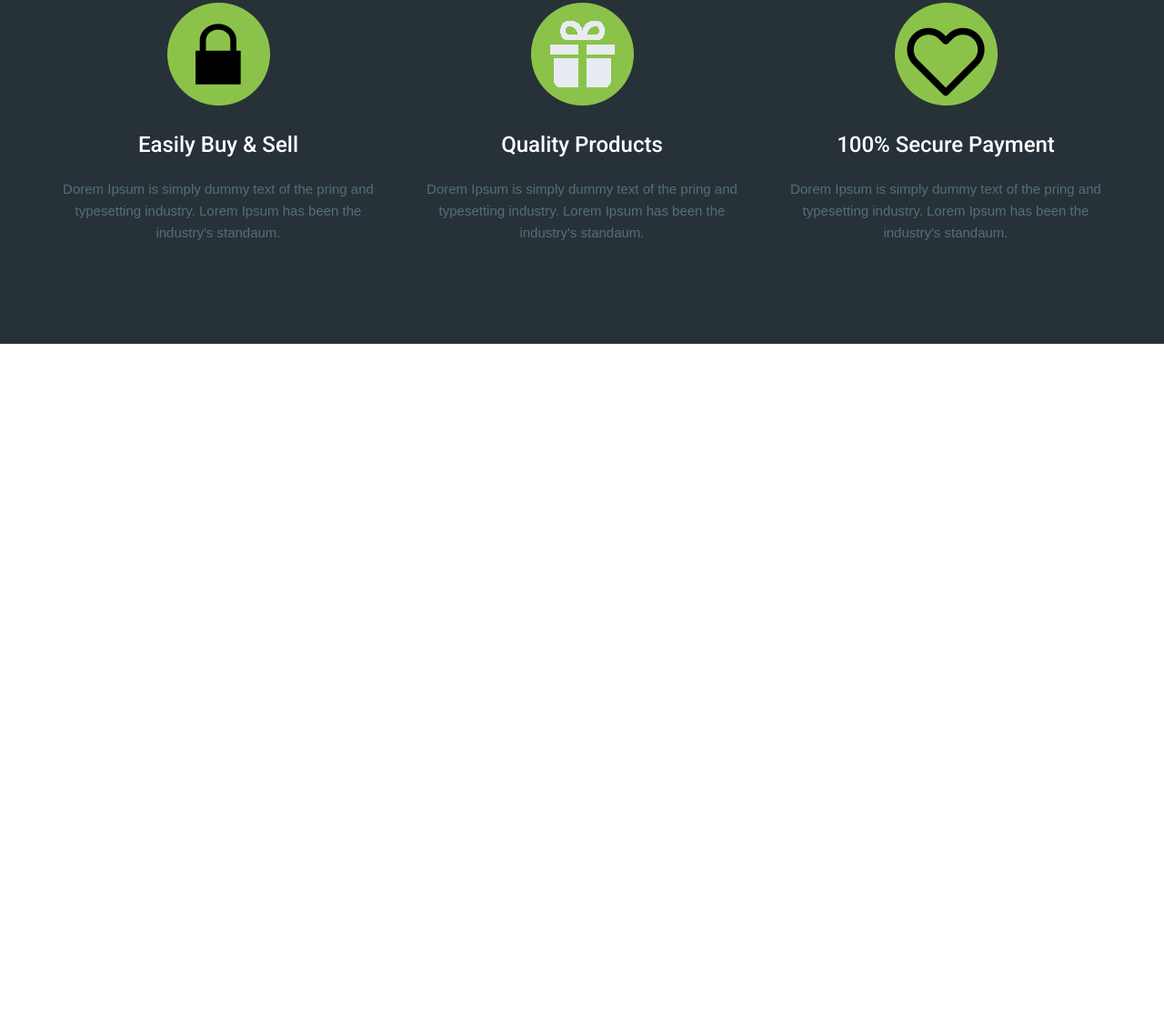
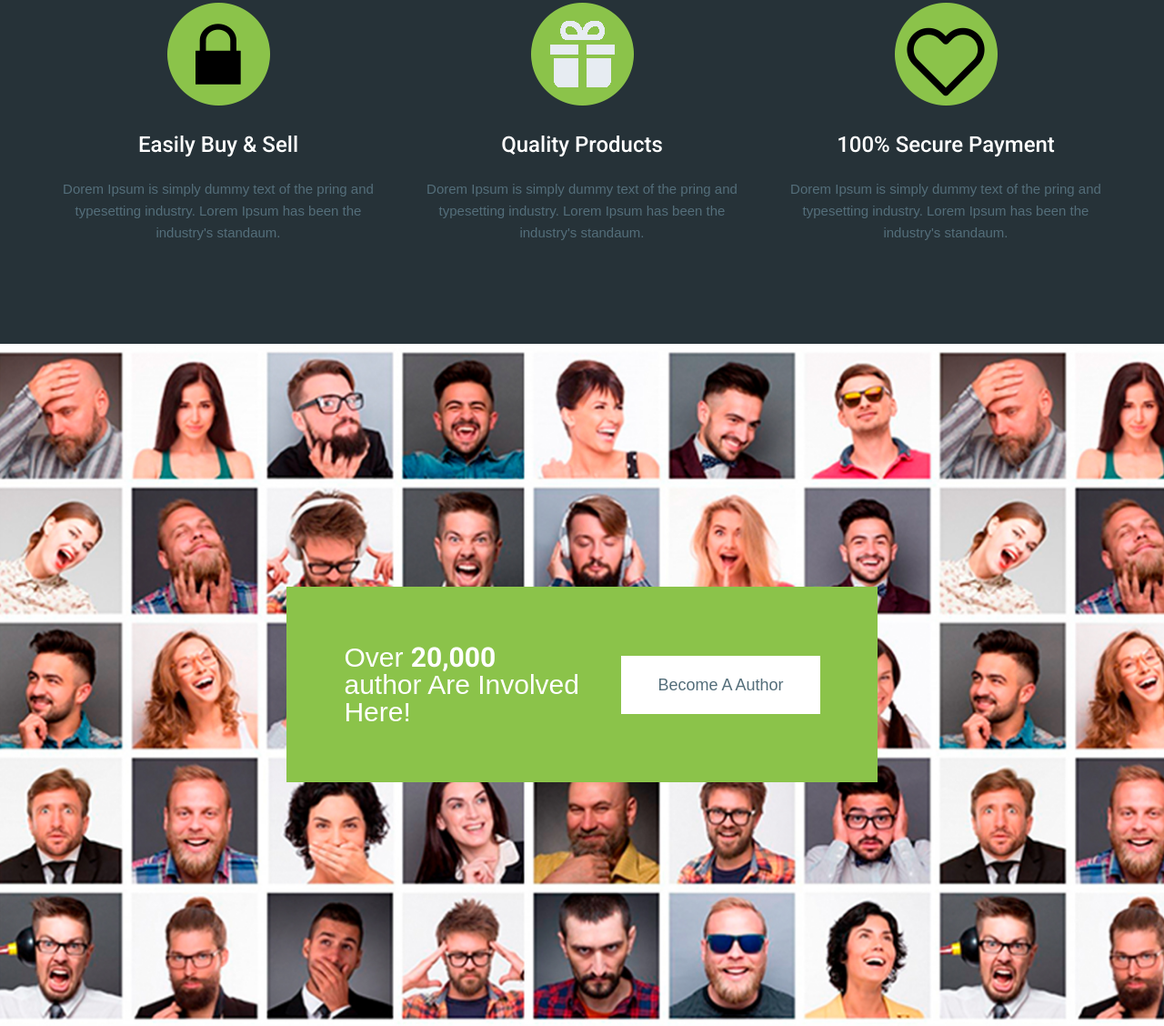
Before and after one commit to grisha5065/moderno, a website: page app/index.html in a window 1280 px wide. Shown: the part 4249-5377 px from the top of the page at 91% size. Before the commit the page ends 4627 px from the top, so only its background shows below. Drawn offline with nearby package versions, Linux system fonts and the light colour scheme; files that its build step writes are made by us from their sources.

Commit message:
added authot section

```diff
--- a/app/index.html
+++ b/app/index.html
@@ -859,6 +859,18 @@
       </div>
     </section>
 
+    <section class="author" style="background-image: url(images/content/author-bg.jpg);" >
+      <div class="author__box">
+        <div class="author__title">
+          Over <span>20,000</span> author
+          Are Involved Here!
+        </div>
+        <a href="#" class="author__link">
+          Become A Author
+        </a>
+      </div>
+    </section>
+
     <script src="https://ajax.googleapis.com/ajax/libs/jquery/3.5.1/jquery.min.js"></script>
     <script src="js/libs.min.js"></script>
     <script src="js/main.js"></script>
--- a/app/scss/style.scss
+++ b/app/scss/style.scss
@@ -296,3 +296,39 @@
 }
 
 //end advantages
+//start author
+.author{
+  background-position: center;
+  background-repeat: no-repeat;
+  background-size: cover;
+  min-height: 750px;
+  display: flex;
+  justify-content: center;
+  align-items: center;
+  &__box{
+    max-width: 650px;
+    width: 100%;
+    min-height: 215px;
+    display: flex;
+    align-items: center;
+    justify-content: center;
+    background-color: $green;
+  }
+  &__title{
+    font-size: 30px;
+    line-height: 30px;
+    color: #fff;
+    margin-right: 45px;
+    max-width: 260px;
+    span{
+      @include f700;
+    }
+  }
+  &__link{
+    font-size: 18px;
+    line-height: 36px;
+    padding: 14px 40px;
+    background-color: #fff;
+  }
+}
+//end author
```
Also changed, not shown: app/images/content/author-bg.jpg (added).
